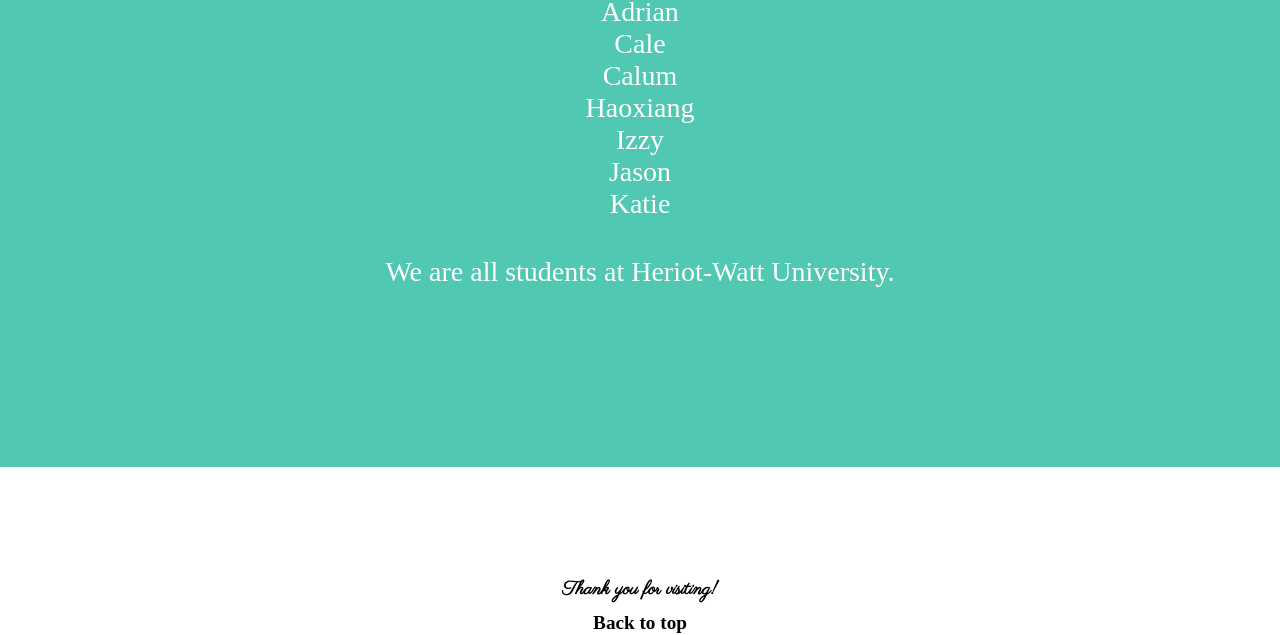
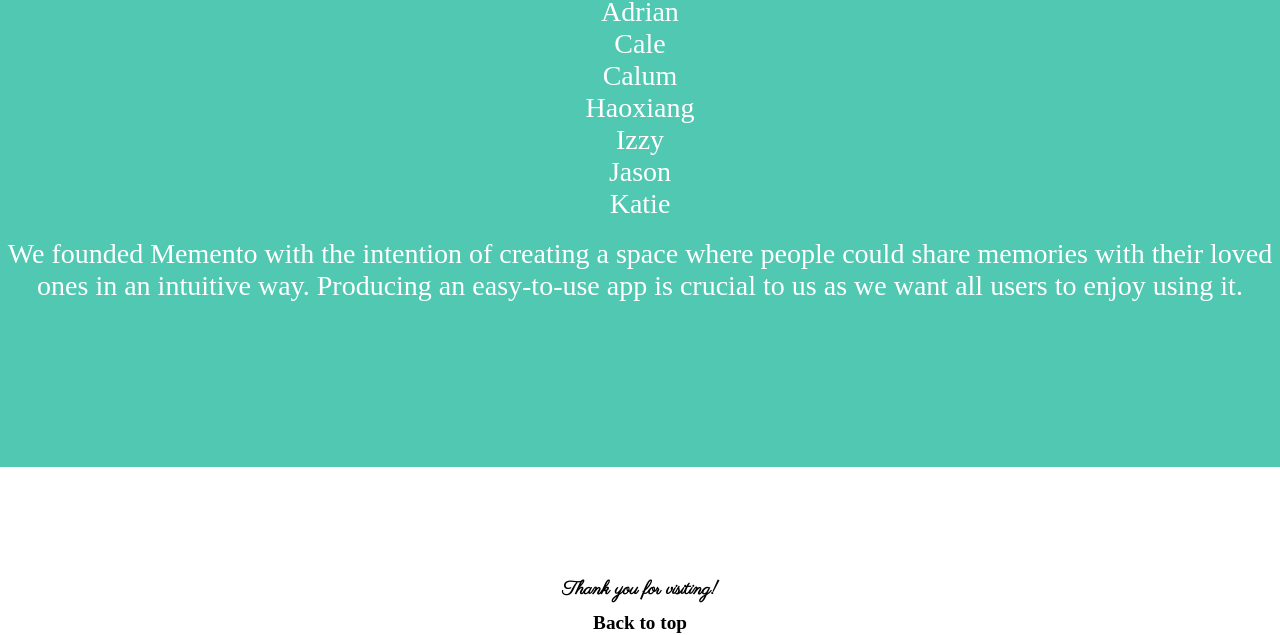
Before and after one commit to katiemca/Memento, a plain HTML site: page index.html in a window 1280 px wide. Shown: the part 1393-2028 px from the top of the page. Drawn offline with Linux system fonts and the light colour scheme; a web font is replaced by a local one.

Commit message:
Update index.html

```diff
--- a/index.html
+++ b/index.html
@@ -111,8 +111,9 @@
           <p>Jason</p>
           <p>Katie</p>
           <br>
-          <br>
-          <p>We are all students at Heriot-Watt University.</p>
+          <p style="padding-left: 5px; padding-right: 5px;">We founded Memento with the intention of creating a space where people could share memories with their loved ones in an intuitive way.
+             Producing an easy-to-use app is crucial to us as we want all users to enjoy using it.
+          </p>
         </div>
     </div>
     <footer>
```
